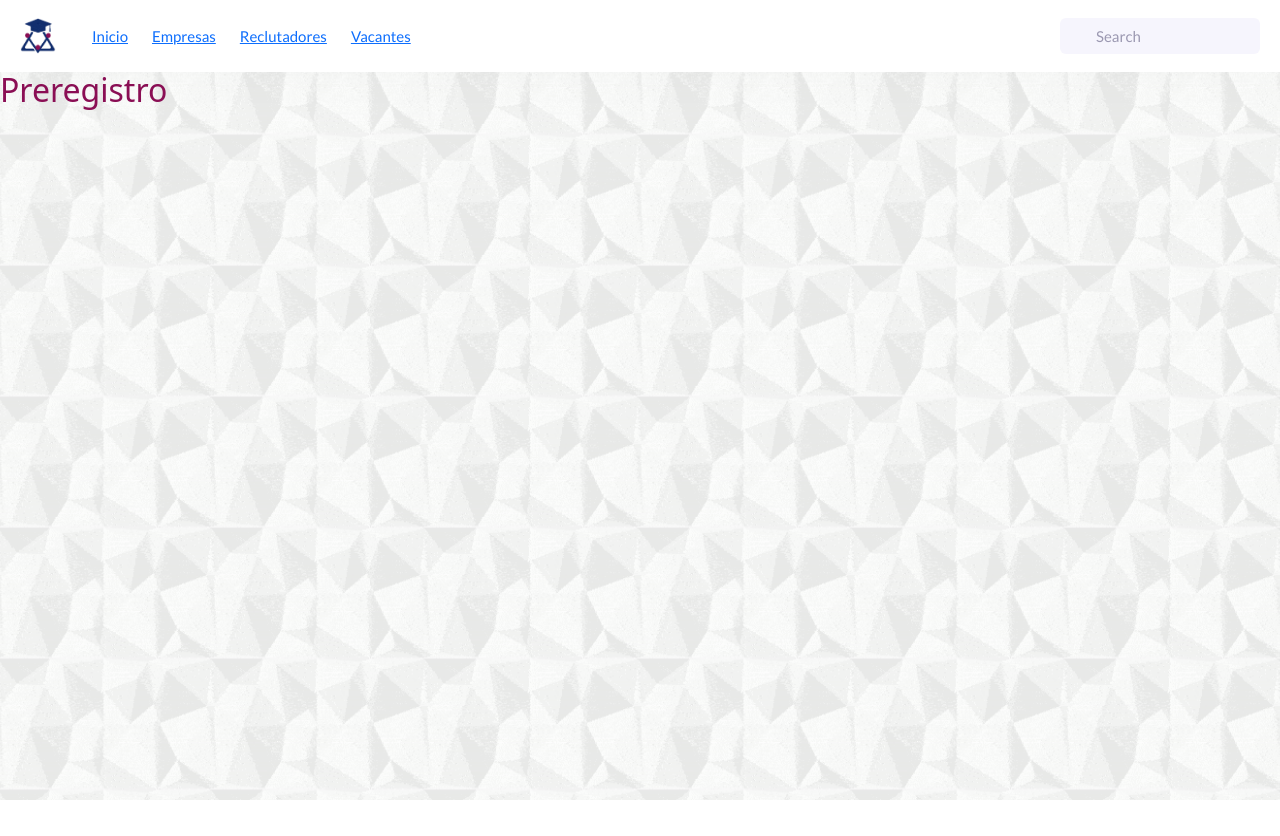
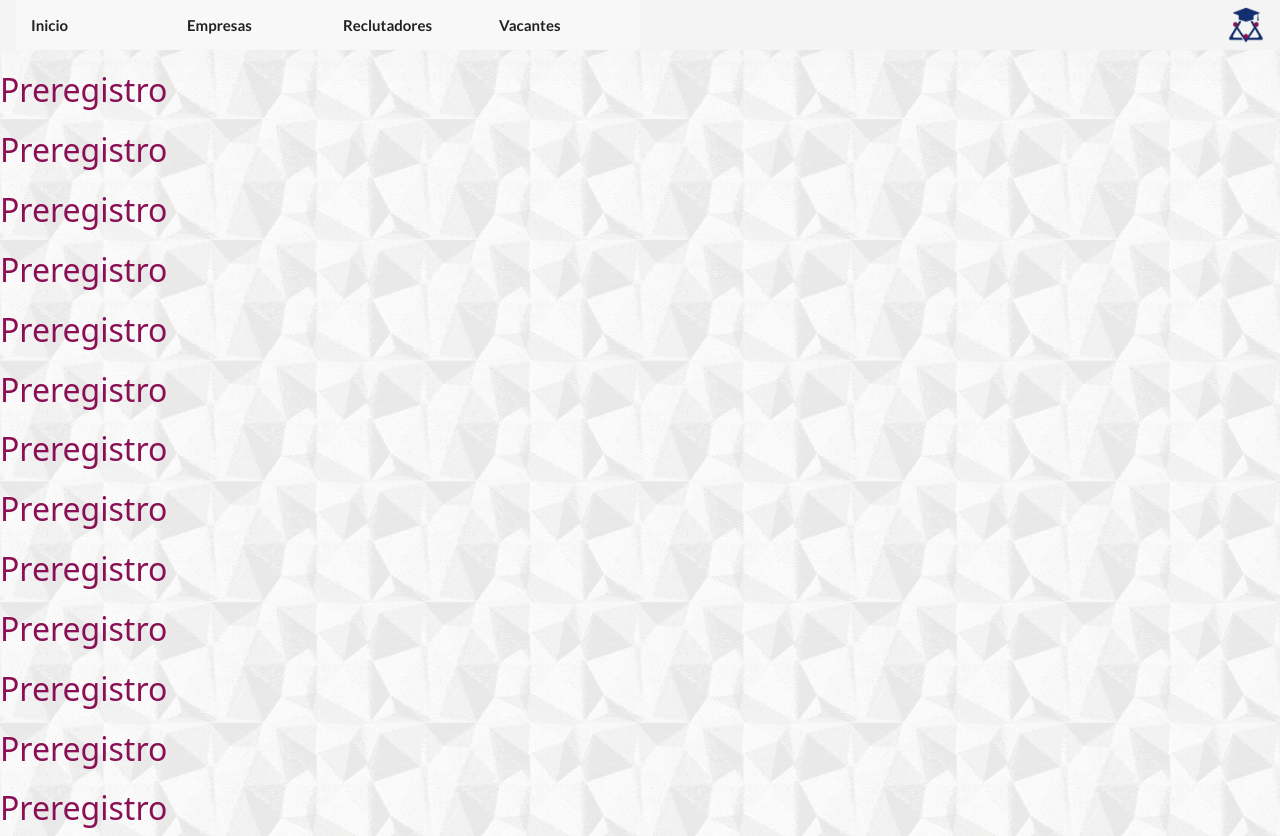
Before and after one commit to FrontCohete/TT_Vistas, a React (Vite) app in the folder Vistas/POR HACER/vistas-pruebas/: page / in a window 1280 px wide. Shown: the top 836 px of the page. Before the commit the page ends 800 px from the top, so only its background shows below. Built offline with nearby package versions, Linux system fonts and the light colour scheme; a web font is replaced by a local one.

Commit message:
Avance en Nav (Admin)
Falta panel para opciones

```diff
--- a/Vistas/POR HACER/vistas-pruebas/src/App.jsx
+++ b/Vistas/POR HACER/vistas-pruebas/src/App.jsx
@@ -8,6 +8,26 @@
     <>
       <NavAdmin/>
       <Form_PreR/>
+      <Form_PreR/>
+      <Form_PreR/>
+      <Form_PreR/>
+      <Form_PreR/>
+      <Form_PreR/>
+      <Form_PreR/>
+      <Form_PreR/>
+      <Form_PreR/>
+      <Form_PreR/>
+      <Form_PreR/>
+      <Form_PreR/>
+      <Form_PreR/>
+      <Form_PreR/>
+      <Form_PreR/>
+      <Form_PreR/>
+      <Form_PreR/>
+      <Form_PreR/>
+      <Form_PreR/>
+      <Form_PreR/>
+      <Form_PreR/>
     </>
 
   )
--- a/Vistas/POR HACER/vistas-pruebas/src/assets/css/form_prereg.css
+++ b/Vistas/POR HACER/vistas-pruebas/src/assets/css/form_prereg.css
@@ -13,6 +13,5 @@
 }
 
 h1{
-  padding-top: 50px;
     color: var(--guinda);
 }
--- a/Vistas/POR HACER/vistas-pruebas/src/assets/css/nav_admin.css
+++ b/Vistas/POR HACER/vistas-pruebas/src/assets/css/nav_admin.css
@@ -10,132 +10,114 @@
   --amarillo: #ffbe55;
   --blanco:#eeeeee;
   --negro: #222222;
-  --no_color_white:#ffffffa1;
+  --no_color_white:#ffffff5b;
 }
 
 .page.navbar{
     font-family: "Lato", sans-serif;
     font-weight: 400;
     font-style: normal;
+    padding: 0em;
+    background-color: var(--no_color_white);
+    height: 50px;
+    background-color: var(--blanco);
 }
 
-.navbar-3 {
-  color: #6f5bf3;
-  position: fixed;
+.navbar-container {
+  display: flex;
+  flex-direction: row;
+  justify-content: space-between ;
+  align-items: center;
+
+  position:fixed;
   top: 0;
   left: 0;
   z-index: 1;
+
+  height: 50px;
+  width: 100%;
+  padding: 1em;
+
+  background: var(--no_color_white);
+  box-shadow: 0 10px 50px rgb(0 0 0 / 2%);
+}
+.nvbar-item.menu{
+  background-color: var(--no_color_white);
+  height: 50px;
+  width: 50%;
+}
+.navbar-container a {
+  width: 100%;
+  height: 50px;
+  padding: 0 1em;
+
   display: flex;
   align-items: center;
-  padding: 0 20px;
-  height: 72px;
-  width: 100%;
-  background: #ffffff;
-  color: #5b5968;
-  box-shadow: 0 10px 50px rgb(0 0 0 / 2%);
-}
 
-.navbar-3 a {
-  padding: 0 12px;
-  display: flex;
-  align-items: center;
-  cursor: pointer;
-  width: 100%;
-  height: 72px;
+  color: var(--negro);
+  text-align: center;
+  text-decoration: none;
+  font-weight: 700;
   font-size: 15px;
 }
-
-.navbar-3 > img {
-  margin: 0 24px 0 0;
+.navbar-container a:is(:hover, .active) {
+  color: var(--az_lgh);
+}
+.item-menu a{
+  outline: none;
+}
+.nvbar-item > img {
+  margin: 0;
   height: 36px;
   width: 36px;
 }
-
-.navbar-3-menu {
+.item-menu {
   display: flex;
   align-items: center;
   justify-content: center;
   font-weight: 500;
 }
 
-.navbar-3-dropdown {
+.item-dropdown {
   position: fixed;
   z-index: 1;
-  top: 82px;
+  top: 3em;
   left: 0;
   height: 0;
-  width: 120px;
+  width: 13em;
   padding: 6px 0;
   overflow: hidden;
   display: grid;
   opacity: 0;
   visibility: hidden;
-  transition: 0.3s;
+  transition: 0.3s ;
   border-radius: 6px;
   background: #ffffff;
   box-shadow: 0 0 30px rgb(0 0 0 / 4%);
   transition: 0.3s;
 }
 
-.navbar-3 a:is(:hover, .active) {
-  color: var(--color-primary);
-}
 
-.navbar-3-dropdown.visible {
+.item-dropdown.visible {
   opacity: 1;
   visibility: visible;
   height: max-content;
 }
 
-.navbar-3-dropdown::after {
+.item-dropdown::after {
   content: "";
   position: absolute;
   inset: 0;
   top: -12px;
 }
-
-.navbar-3-dropdown > a {
+.item-dropdown a:hover{
+  background-color: var(--blanco);
+  transition: 0.3s;
+}
+.item-dropdown > a {
   position: relative;
   z-index: 1;
   height: 40px;
   font-size: 14px;
   white-space: nowrap;
 }
-
-.navbar-3-search {
-  position: relative;
-  margin-left: auto;
-}
-
-.navbar-3-search span {
-  position: absolute;
-  top: 50%;
-  left: 12px;
-  translate: 0 -50%;
-  font-size: 18px;
-}
-
-.navbar-3-search input {
-  border: 0;
-  border-radius: 6px;
-  height: 36px;
-  width: 100%;
-  max-width: 200px;
-  background: #f6f5fd;
-  padding-left: 36px;
-  font-size: 15px;
-}
-
-.navbar-3-search span,
-.navbar-3-search input::placeholder {
-  color: #9b98b1;
-}
-/* 1. Fijas el navbar */
-.navbar {
-  position: fixed;
-  top: 0;
-  left: 0;
-  width: 100%; /* Obligatorio en fixed para que no se encoja */
-  z-index: 1000;
-  background-color: white;
-}
--- a/Vistas/POR HACER/vistas-pruebas/src/components/NavAdmin.jsx
+++ b/Vistas/POR HACER/vistas-pruebas/src/components/NavAdmin.jsx
@@ -52,13 +52,6 @@
   );
 };
 
-const Search = () => (
-  <div className="navbar-3-search">
-    <span className="material-symbols-outlined"></span>
-    <input type="text" placeholder="Search" />
-  </div>
-);
-
 export default function NavAdmin() {
   const [translateX, setTranslateX] = useState("0");
   const [activeItem, setActiveItem] = useState(null);
@@ -85,10 +78,9 @@
 
   return (
     <nav className="page navbar">
-      <section className="navbar-3">
-        <img src={avatar} alt="Logo Caspita" />
-
-        <div className="navbar-3-menu">
+      <section className="navbar-container">
+        <div className="nvbar-item menu">
+          <div className="item-menu">
             {items.map((item) => (
               <NavItem
                 key={item.name}
@@ -102,7 +94,7 @@
               style={{
                 translate: `${translateX} 0`,
               }}
-            className={`navbar-3-dropdown ${activeItem ? "visible" : ""}`}
+              className={`item-dropdown ${activeItem ? "visible" : ""}`}
               onMouseEnter={handleDropdownEnter}
               onMouseLeave={handleMouseLeave}
             >
@@ -113,7 +105,10 @@
               ))}
             </div>
           </div>
-        <Search />
+        </div>
+        <div className="nvbar-item img">
+          <img src={avatar} alt="Logo Caspita" />
+        </div>
       </section>
     </nav>
   );
```
Lines whose indentation alone changed are shown as unchanged.
